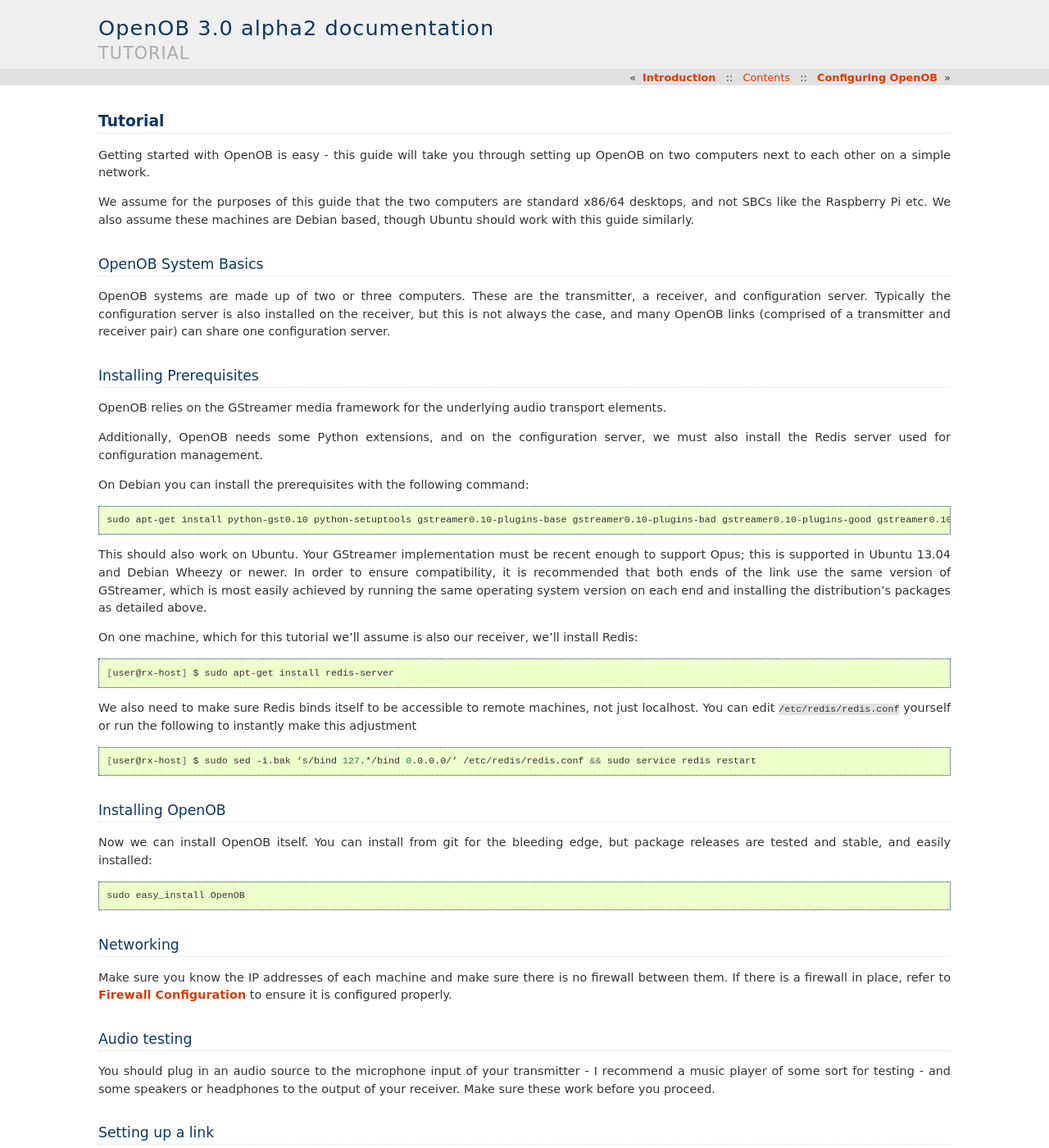
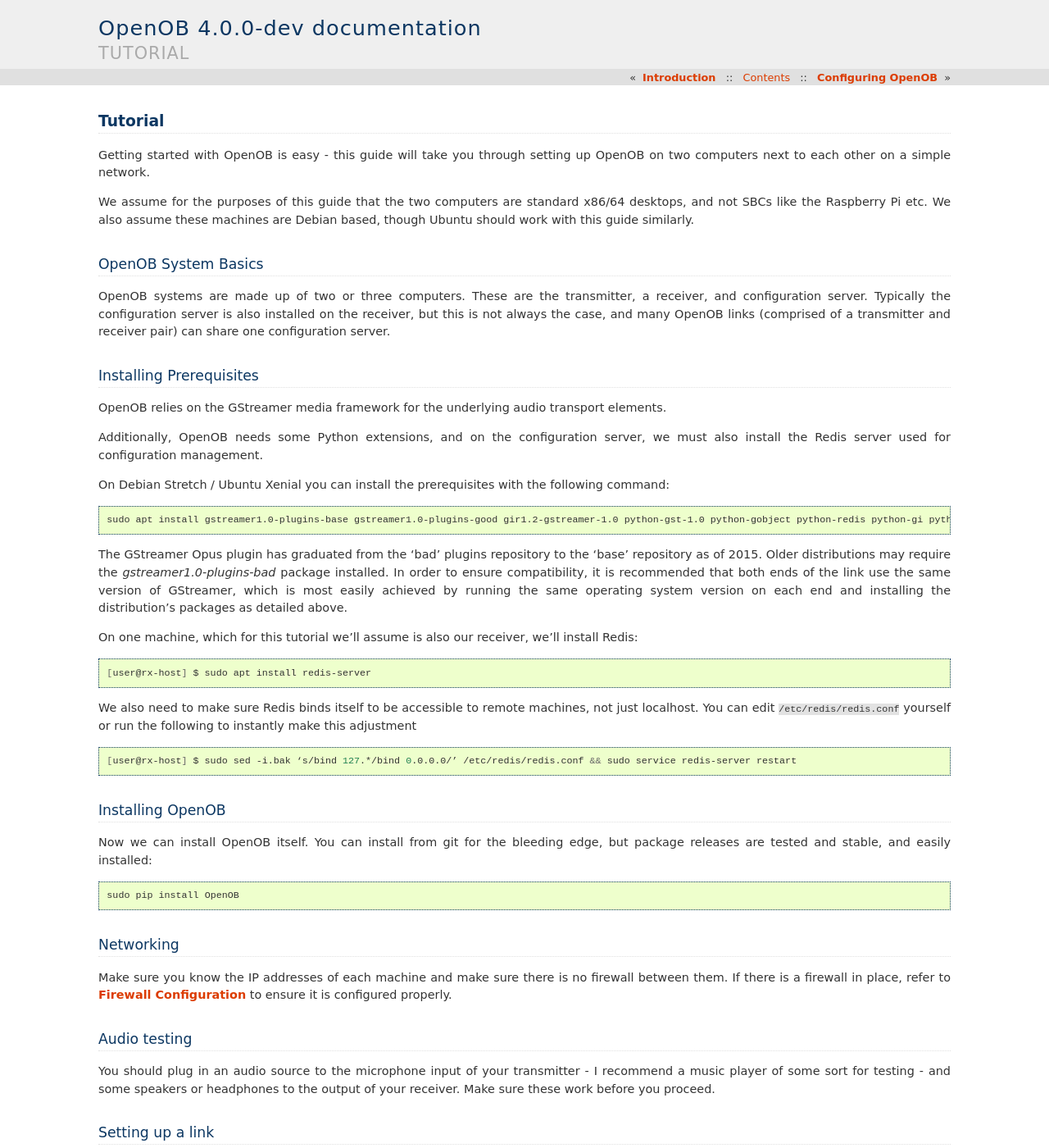
Before and after one commit to JamesHarrison/openob, a Sphinx documentation site: the page built from doc/source/tutorial.rst, in a window 1280 px wide and 1400 px high. Shown: the whole window at 82% size. Built offline with Sphinx 7.4.7, drawn with Linux system fonts in a browser that asks for light colours; formulas are drawn with MathJax 3.

Commit message:
Update documentation for gstreamer1.0 packages

```diff
--- a/doc/source/conf.py
+++ b/doc/source/conf.py
@@ -48,9 +48,9 @@
 # built documents.
 #
 # The short X.Y version.
-version = '3.0'
+version = '4.0'
 # The full version, including alpha/beta/rc tags.
-release = '3.0 alpha2'
+release = '4.0.0-dev'
 
 # The language for content autogenerated by Sphinx. Refer to documentation
 # for a list of supported languages.
--- a/doc/source/index.rst
+++ b/doc/source/index.rst
@@ -13,10 +13,6 @@
 * Studio to transmitter distribution links
 
 It can be used on a variety of network connections (including over the internet and mobile links such as 3G), with operating bitrates as low as 16kbps in compressed mode, and support for fully lossless operation in linear PCM mode.
-
-.. WARNING::
-  This is the documentation for the currently-unreleased/unstable OpenOB 3 refactoring. If you are using the 2.3 version from PyPi some documentation may be incorrect or misleading.
-
 
 Documentation Index
 ===================
--- a/doc/source/intro.rst
+++ b/doc/source/intro.rst
@@ -10,7 +10,7 @@
 
 OpenOB is a peer to peer audio streaming system with a central configuration server.
 
-The program itself is a set of Python classes wrapping the PyGST bindings for the GStreamer media framework, which itself performs the audio encoding/decoding and transmission.
+The program itself is a set of Python classes wrapping the Python GObject bindings for the GStreamer media framework, which itself performs the audio encoding/decoding and transmission.
 
 An OpenOB *link* is comprised of a receiver and transmitter pair.
 
@@ -51,7 +51,7 @@
 - Dual-core Intel Atom, i3 or better @ 1.2GHz or better
 - 512MB RAM (2GB if you want a desktop environment)
 - 100Mbps NIC
-- Debian Wheezy (7.0)
+- Debian Jessie (8.0)
 
 OpenOB has been known to run on systems with significantly lower specifications.
 
--- a/doc/source/tutorial.rst
+++ b/doc/source/tutorial.rst
@@ -17,25 +17,26 @@
 
 Additionally, OpenOB needs some Python extensions, and on the configuration server, we must also install the Redis server used for configuration management.
 
-On Debian you can install the prerequisites with the following command:
+On Debian Stretch / Ubuntu Xenial you can install the prerequisites with the following command:
 
 .. code-block:: bash
 
-  sudo apt-get install python-gst0.10 python-setuptools gstreamer0.10-plugins-base gstreamer0.10-plugins-bad gstreamer0.10-plugins-good gstreamer0.10-plugins-ugly gstreamer0.10-tools python-gobject python-gobject-2 gstreamer0.10-alsa python-argparse python-redis
+  sudo apt install gstreamer1.0-plugins-base gstreamer1.0-plugins-good gir1.2-gstreamer-1.0 python-gst-1.0 python-gobject python-redis python-gi python-setuptools
 
-This should also work on Ubuntu. Your GStreamer implementation must be recent enough to support Opus; this is supported in Ubuntu 13.04 and Debian Wheezy or newer. In order to ensure compatibility, it is recommended that both ends of the link use the same version of GStreamer, which is most easily achieved by running the same operating system version on each end and installing the distribution's packages as detailed above.
+The GStreamer Opus plugin has graduated from the 'bad' plugins repository to the 'base' repository as of 2015.  Older distributions may require the `gstreamer1.0-plugins-bad` package installed.
+In order to ensure compatibility, it is recommended that both ends of the link use the same version of GStreamer, which is most easily achieved by running the same operating system version on each end and installing the distribution's packages as detailed above.
 
 On one machine, which for this tutorial we'll assume is also our receiver, we'll install Redis:
 
 .. code-block:: bash
 
-  [user@rx-host] $ sudo apt-get install redis-server
+  [user@rx-host] $ sudo apt install redis-server
 
 We also need to make sure Redis binds itself to be accessible to remote machines, not just localhost. You can edit ``/etc/redis/redis.conf`` yourself or run the following to instantly make this adjustment
 
 .. code-block:: bash
 
-  [user@rx-host] $ sudo sed -i.bak ‘s/bind 127.*/bind 0.0.0.0/’ /etc/redis/redis.conf && sudo service redis restart
+  [user@rx-host] $ sudo sed -i.bak ‘s/bind 127.*/bind 0.0.0.0/’ /etc/redis/redis.conf && sudo service redis-server restart
 
 Installing OpenOB
 -----------------
@@ -44,7 +45,7 @@
 
 .. code-block:: bash
 
-  sudo easy_install OpenOB
+  sudo pip install OpenOB
 
 Networking
 ----------
```
